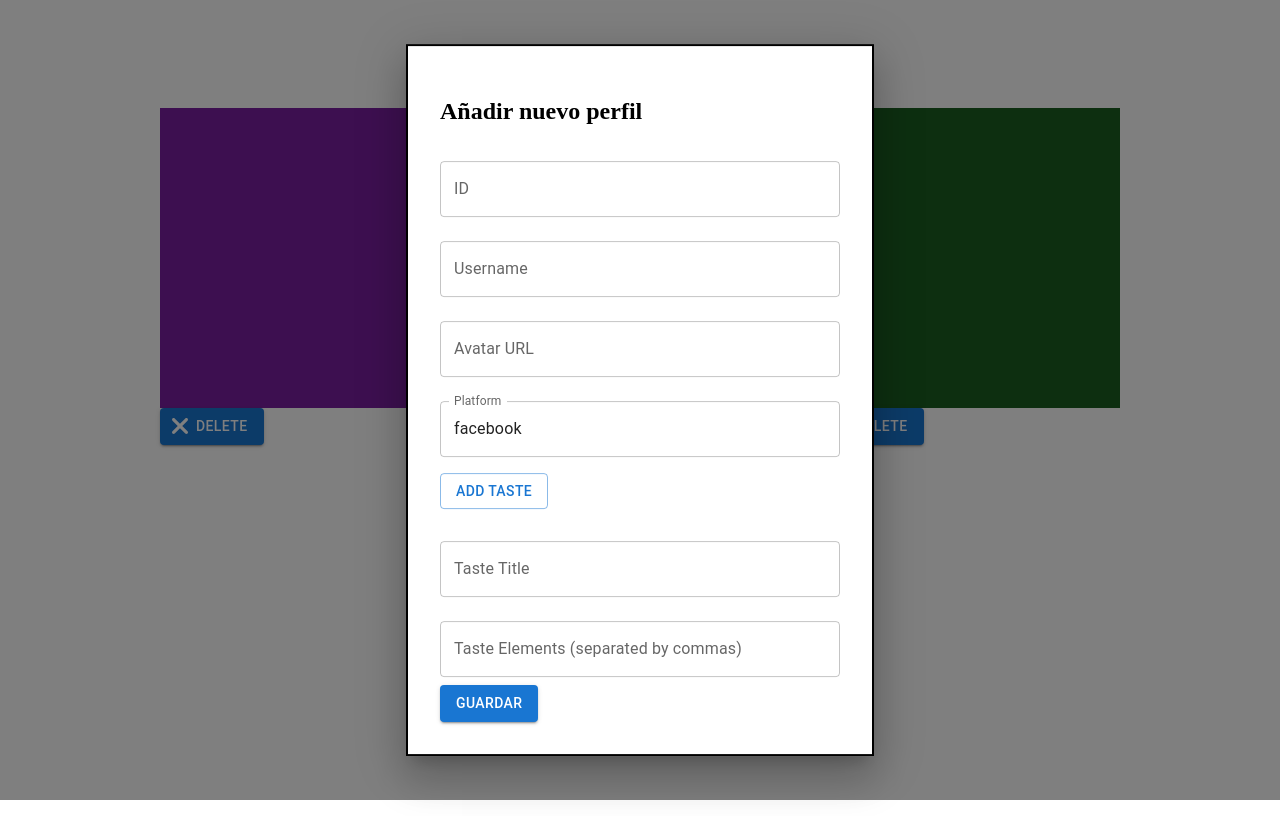
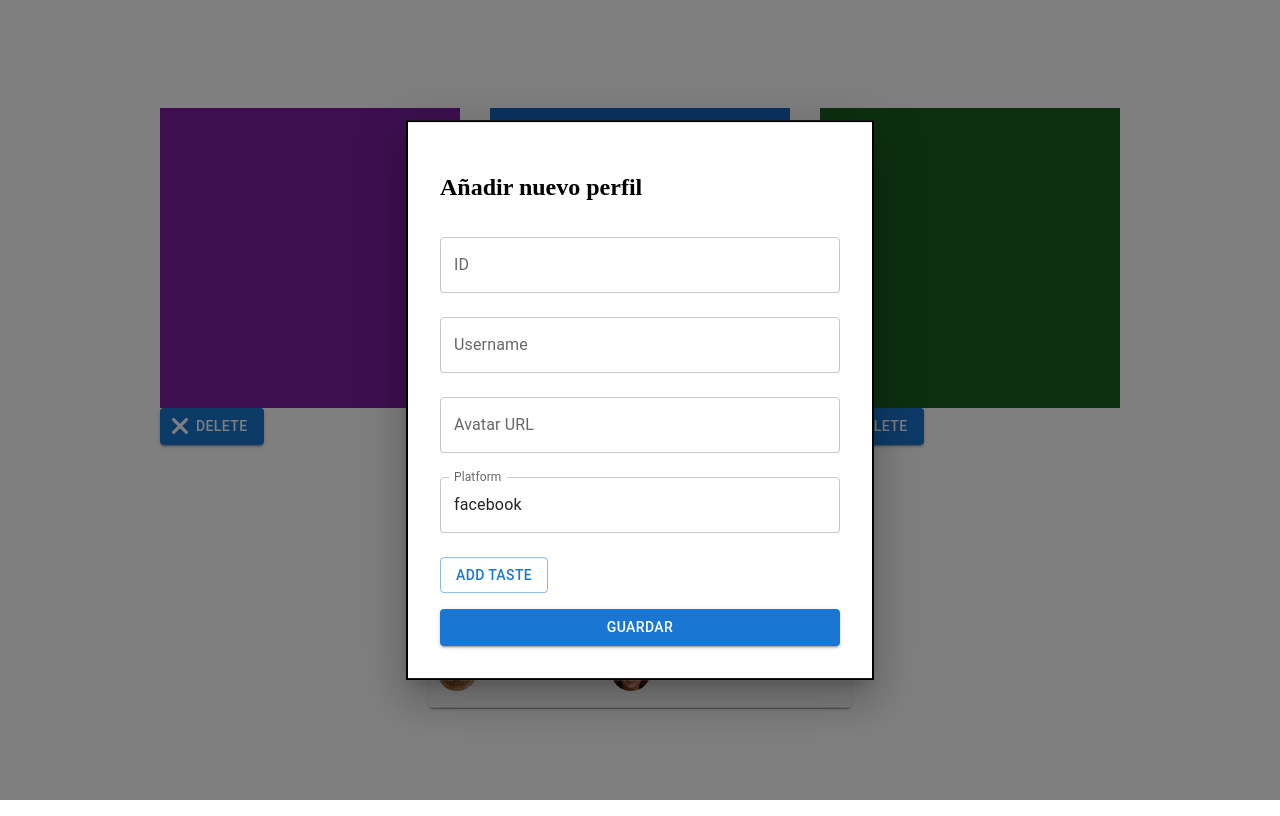
Before and after one commit to nahyoomi/lexy-interviews, a Next.js app: page /interview in a window 1280 px wide. Both pictures are taken after a click on the button "ADD A NEW PROFILE". Built offline with nearby package versions, Linux system fonts and the light colour scheme.

Commit message:
:lipstick:feat:update UI for the formulary

```diff
--- a/components/accountCard/AccountCard.tsx
+++ b/components/accountCard/AccountCard.tsx
@@ -30,7 +30,6 @@ const AccountCard: React.FC<IAccountCard> = ({
 }) => {
   const [isModalOpen, setIsModalOpen] = useState(false);
   const [integrations, setIntegrations] = useState<IProfile[]>([]);
-    // Estado para el nuevo perfil
   const [newProfile, setNewProfile] = useState<IProfile>({
     id: "",
     avatar: "",
@@ -40,6 +39,7 @@ const AccountCard: React.FC<IAccountCard> = ({
   });
 
   const [newTaste, setNewtaste] = useState({title: "", elements: ""});
+  const [showTastes, setShowTastes] = useState(false);
   const stylesModal = {
     position: "absolute" as "absolute",
     top: "50%",
@@ -78,6 +78,7 @@ const AccountCard: React.FC<IAccountCard> = ({
     };
     setNewProfile(prev => ({ ...prev, tastes: [...prev.tastes, tasteObj] }));
     setNewtaste({ title: "", elements: "" });
+    setShowTastes(false);
   }
 
 
@@ -87,9 +88,13 @@ const AccountCard: React.FC<IAccountCard> = ({
       alert("El ID ya existe");
       return;
     }
-    if (!newProfile.id || !newProfile.username || !newProfile.platform || !newProfile.avatar || newProfile.tastes.length === 0) {
-      alert("Por favor llena todos los campos son requeridos");
+    if (!newProfile.id || !newProfile.username || !newProfile.platform || !newProfile.avatar) {
+
+      alert("Por favor llena todos los campos requeridos (ID, username, platform, avatar.");
       return;
+    }else if(newProfile.tastes.length === 0){
+      alert("Por favor agrega al menos un gusto.");
+      return
     }
     setIntegrations(prev => [...prev, newProfile]);
     alert("Perfil creado con éxito");
@@ -116,7 +121,11 @@ const AccountCard: React.FC<IAccountCard> = ({
         )}
         {!editable && (
           <div className={styles["empty-accounts"]}>
-            <Button onClick={()=>setIsModalOpen(true)}>
+            <Button onClick={()=>{
+              setIsModalOpen(true);
+              setNewProfile({ id: "", avatar: "", platform: "facebook", username: "", tastes: [] });
+              setShowTastes(false);
+            }}>
               <span className={styles["link"]}>Add a new Profile</span>
             </Button>
           </div>
@@ -154,23 +163,33 @@ const AccountCard: React.FC<IAccountCard> = ({
             fullWidth
             margin="normal"
           />
-          <Button variant="outlined" onClick={handleAddTaste} sx={{ mt: 1, mb: 2 }}>
-            Add Taste
+          <div>
+            <Button variant="outlined" onClick={()=> {setShowTastes(!showTastes)}} sx={{ mt: 2, mb: 2 }}>
+             {showTastes ? "Hide tastes" : "Add taste"}
             </Button>
+          </div>
+
+          {showTastes && (
+            <div style={{margin: "20px"}}>
               <TextField
-            label="Taste Title"
+                label="Title"
                 value={newTaste.title}
-            onChange={(e) =>setNewtaste((prev) => ({ ...prev, title: e.target.value }))}
+                onChange={(e) => setNewtaste({ ...newTaste, title: e.target.value })}
                 fullWidth
                 margin="normal"
               />
               <TextField
-            label="Taste Elements (separated by commas)"
+                label="Elements"
                 value={newTaste.elements}
-            onChange={(e) =>setNewtaste((prev) => ({ ...prev, elements: e.target.value }))}
+                onChange={(e) => setNewtaste({ ...newTaste, elements: e.target.value })}
                 fullWidth
                 margin="normal"
               />
+              <Button variant="outlined" onClick={handleAddTaste} sx={{ mt: 1, mb: 2 }}>
+                Save taste
+              </Button>
+            </div>
+          )}
           {newProfile.tastes.length > 0 && (
             <List>
               {newProfile.tastes.map((taste, index) => (
@@ -185,7 +204,7 @@ const AccountCard: React.FC<IAccountCard> = ({
           )
 
           }
-          <Button variant="contained" onClick={handleAddProfile}>
+          <Button variant="contained" fullWidth onClick={handleAddProfile}>
             Guardar
           </Button>
         </Box>
```
Lines whose indentation alone changed are shown as unchanged.
